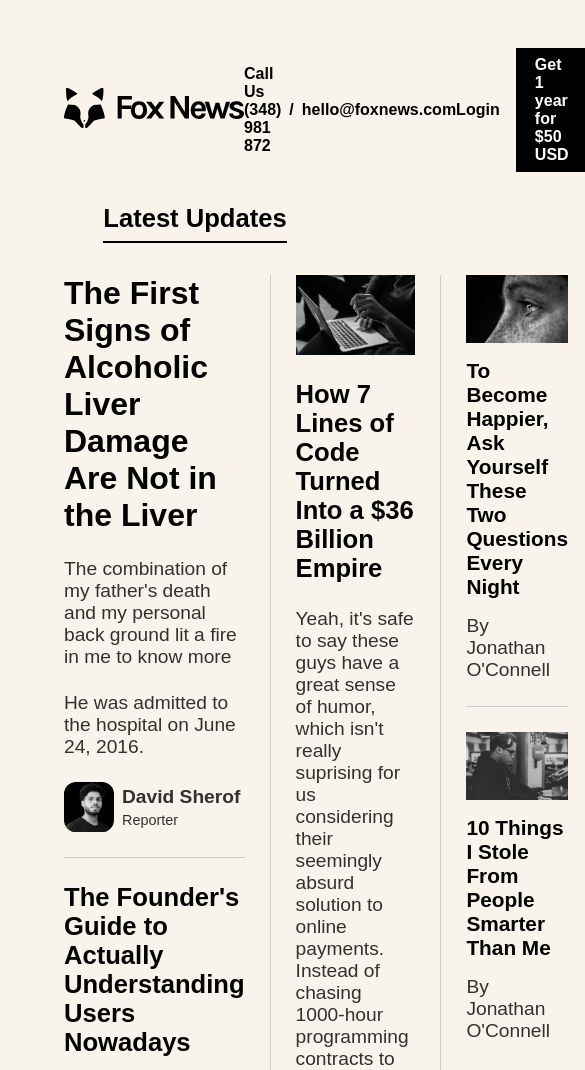
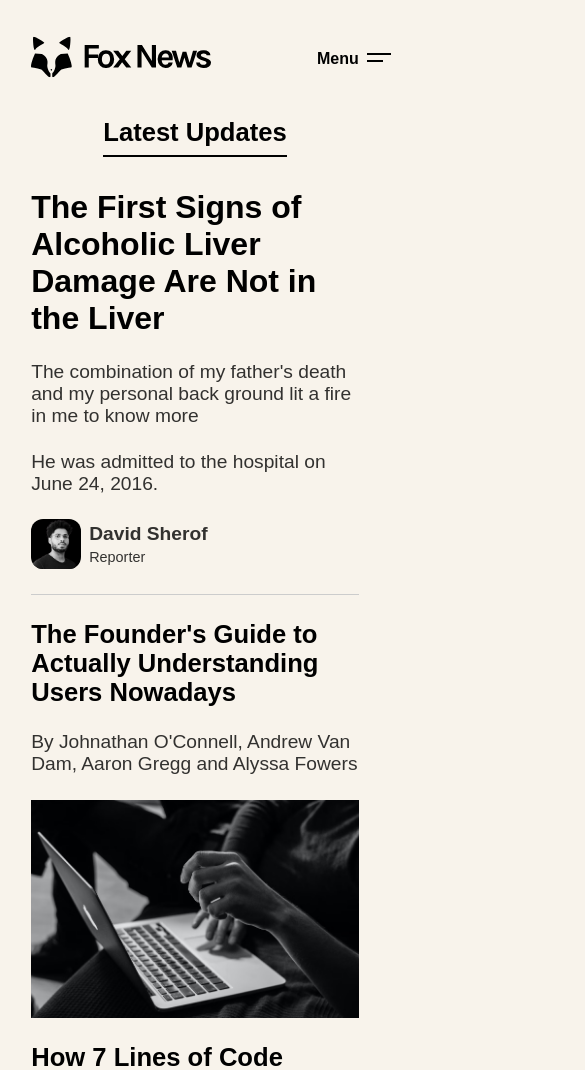
Before and after one commit to AnthonyTran96/Fox-News, a plain HTML site: page index.html in a window 390 px wide. Shown: the top 1070 px of the page, 585 px wide, since content can reach past the window. Drawn offline with Linux system fonts and the light colour scheme.

Commit message:
Complete

```diff
--- a/style.scss
+++ b/style.scss
@@ -210,6 +210,7 @@ section.section__main{
                     align-items: center;
                     gap: 10px;
                     .button{
+                        cursor: pointer;
                         width: 35px;
                         height: 35px;
                         background-color: gray;
@@ -236,3 +237,31 @@ section.section__main{
         }
     }
 }
+@media screen and (max-width:1200px) {
+    body{
+        padding: 2rem 8vw;
+    }
+    header{
+        .header-middle{
+            display: none;
+        }
+        .header-right{
+            a{
+                display: none;
+            }
+        }
+    }
+    section.section__main{
+        section.section__subs{
+            flex-direction: column;
+            section[class^="section__sub"]{
+                border: none;
+                padding: 0;
+            }
+            section.section__sub-2{
+                padding-bottom: 25px;
+                border-bottom: 1px solid #CCCCCC;
+            }
+        }
+    }
+}
```
Also changed, not shown: style.css, 1 other file.
